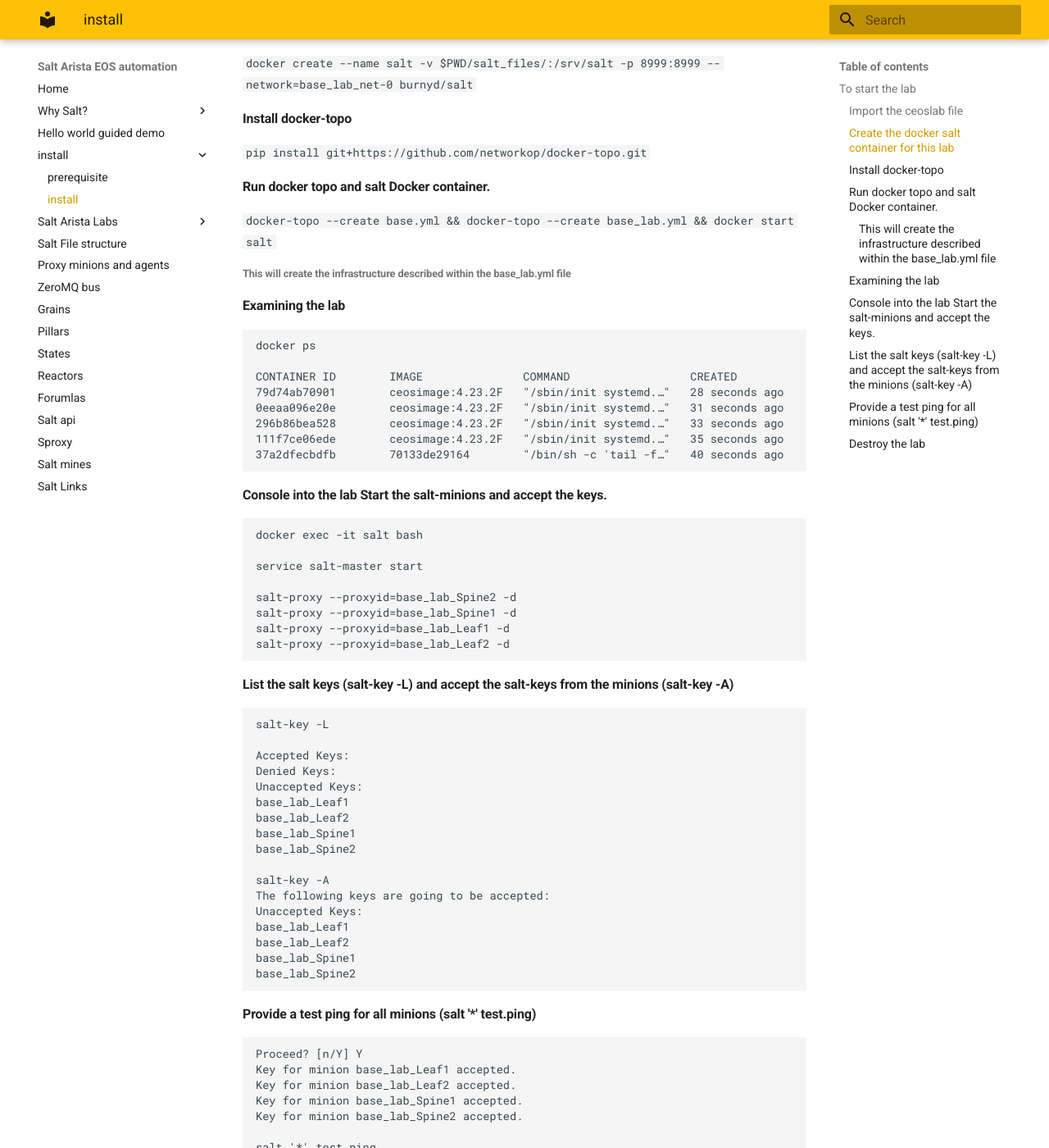
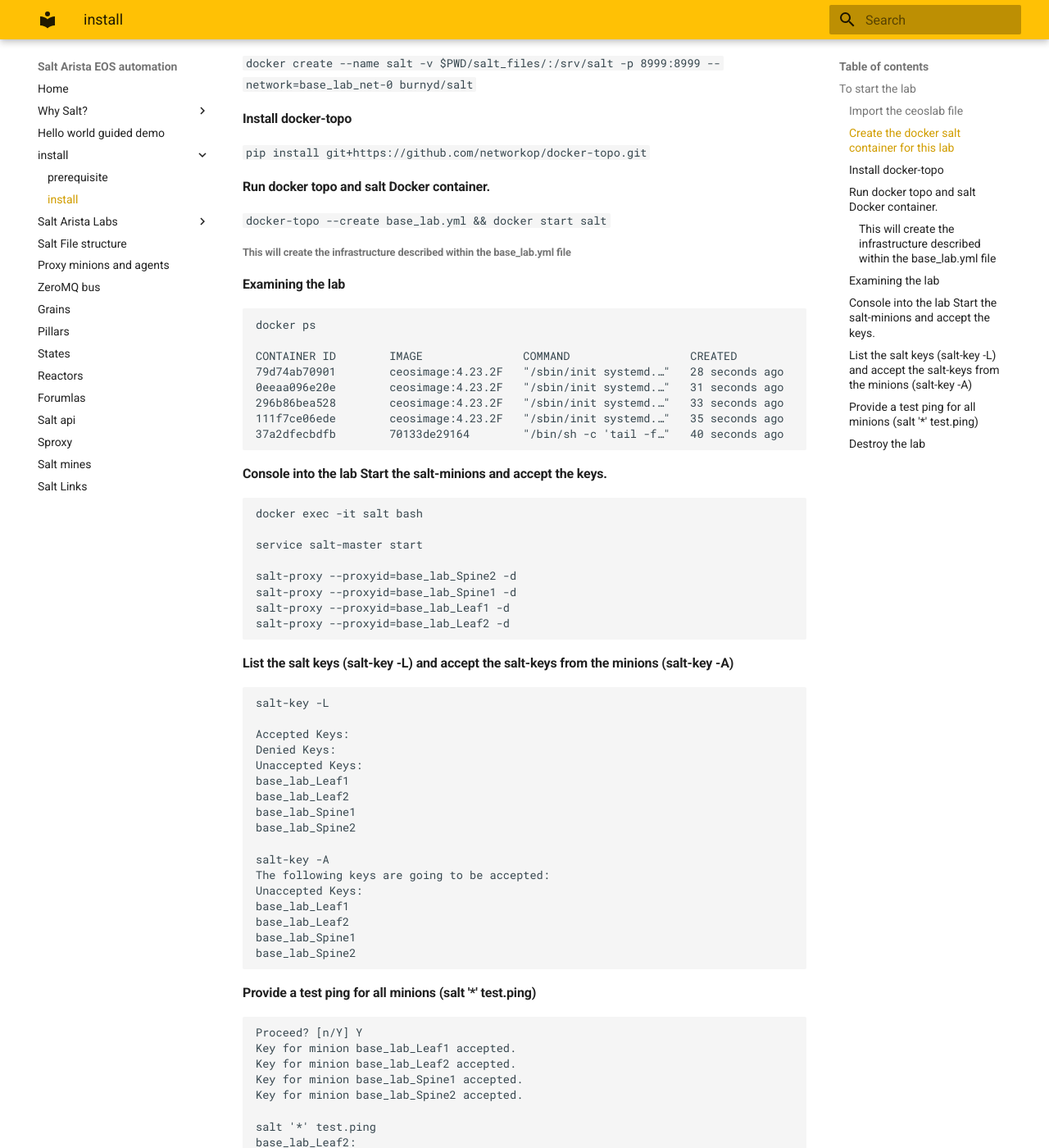
Before and after one commit to arista-netdevops-community/salt_eos_automation, an MkDocs documentation site: the page built from docs/install.md, in a window 1280 px wide and 1400 px high, scrolled down 291 px. Shown: the whole window at 82% size. Built offline with MkDocs 1.6.1 and Material for MkDocs 9.7.7, drawn with Linux system fonts in a browser that asks for light colours; some of the changed text lies outside the part shown.

Commit message:
fix lab deployment and Readme file
    - Docker/createmaster.sh
    add minion-id and fix error for cryptography installation
    - Docker/master
    add auto_accept
    - base_lab.yml
    change ceos version, The newer one does not execute with Cli
    - docs/install.md
    update the installation document for lab createion, the base.yml does not exist in the repo.

```diff
--- a/base_lab.yml
+++ b/base_lab.yml
@@ -12,7 +12,7 @@
 VERSION: 2
 driver: macvlan
 CONF_DIR: './config'
-CEOS_IMAGE: ceosimage:4.23.2F
+CEOS_IMAGE: ceosimage:4.21.15M
 PUBLISH_BASE:
   443/tcp: 9000
   80/tcp: 8800
--- a/docs/install.md
+++ b/docs/install.md
@@ -16,7 +16,7 @@
 
 #### Run docker topo and salt Docker container.
 `
-docker-topo --create base.yml && docker-topo --create base_lab.yml && docker start salt
+docker-topo --create base_lab.yml && docker start salt
 `
 
 ###### This will create the infrastructure described within the base_lab.yml file
@@ -87,5 +87,5 @@
 
 #### Destroy the lab
 `
-docker-topo --destroy base.yml && docker-topo --create base_lab.yml && docker stop salt
+docker-topo --create base_lab.yml && docker stop salt
 `
```
Also changed, not shown: 3 other files.
